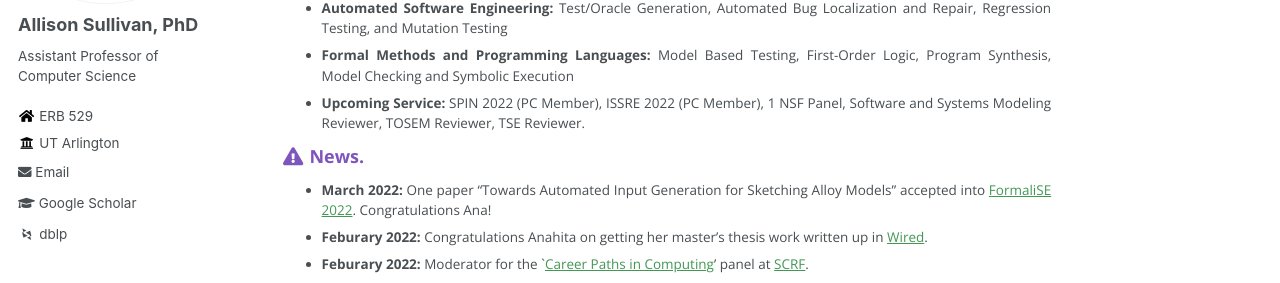
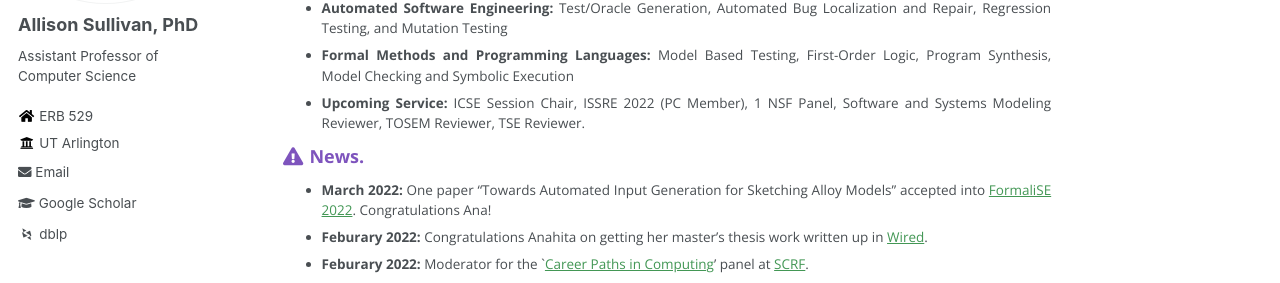
Before and after one commit to Allisonius/allisonius.github.io, a Jekyll site: the page built from _pages/about.md, in a window 1280 px wide and 900 px high, scrolled down 313 px. Shown: the part 166-449 px from the top of the window. Built offline with Jekyll 4.4.1, drawn with Linux system fonts in a browser that asks for light colours; some web fonts are replaced.

Commit message:
Update about.md

```diff
--- a/_pages/about.md
+++ b/_pages/about.md
@@ -21,7 +21,7 @@ My main goal is to improve software reliability by focusing on:
 Mutation Testing
   * **Formal Methods and Programming Languages:** Model Based Testing, First-Order Logic, Program Synthesis, Model
 Checking and Symbolic Execution
- * **Upcoming Service:** SPIN 2022 (PC Member), ISSRE 2022 (PC Member), 1 NSF Panel, Software and Systems Modeling Reviewer, TOSEM Reviewer, TSE Reviewer.
+ * **Upcoming Service:** ICSE Session Chair, ISSRE 2022 (PC Member), 1 NSF Panel, Software and Systems Modeling Reviewer, TOSEM Reviewer, TSE Reviewer.
 
 
 
```
